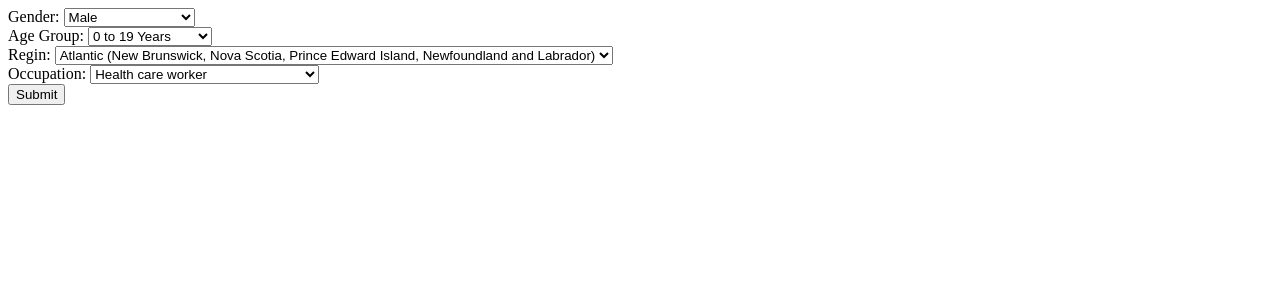
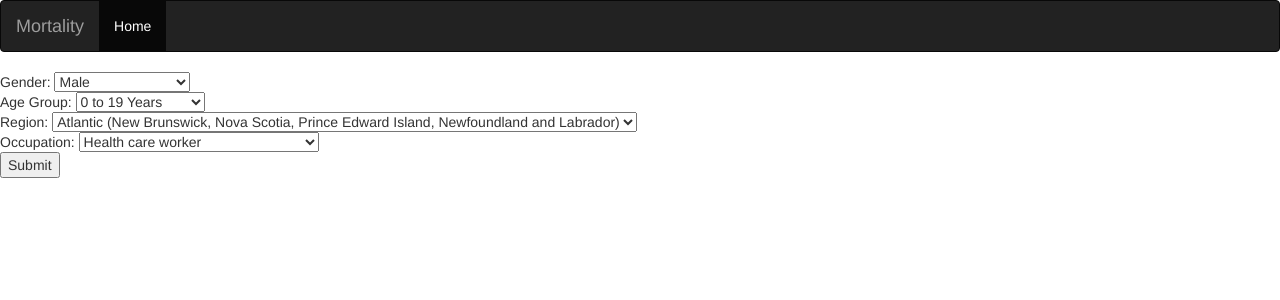
Before and after one commit to bhavika1996/Capstone_finalproject, a Django app: page /predict in a window 1280 px wide. Shown: the top 300 px of the page. Run offline with Django 3.2, Linux system fonts and the light colour scheme; parts of the project's set-up code (start-up, migrations or seed data) failed here and were passed over; some libraries are stand-ins or nearby versions.

Commit message:
Title name changed

```diff
--- a/mycapstone/templates/file.html
+++ b/mycapstone/templates/file.html
@@ -1,7 +1,7 @@
 <!DOCTYPE html>
 <html lang="en">
 <head>
-  <title>Bootstrap Example</title>
+  <title>File Upload</title>
   <meta charset="utf-8">
   <meta name="viewport" content="width=device-width, initial-scale=1">
   <link rel="stylesheet" href="https://maxcdn.bootstrapcdn.com/bootstrap/3.4.1/css/bootstrap.min.css">
--- a/mycapstone/templates/home.html
+++ b/mycapstone/templates/home.html
@@ -124,7 +124,7 @@
                   <h4 class="card-title">Check Mortality with Personal Data</h4>
                   <p class="card-text">You would be able to determine mortality by giving personal data.</p>
                   <p class="card-text"><small class="text-muted">All Representations are based on static dataset. Read more about the it.</small></p>
-                  <a href="upload" class="btn btn-info">Let's See</a>
+                  <a href="predict" class="btn btn-info">Let's See</a>
                 </div>
               </div>
           </div>
--- a/mycapstone/templates/predict.html
+++ b/mycapstone/templates/predict.html
@@ -1,6 +1,26 @@
 <html>
+    <head>
+        <title>File Upload</title>
+        <meta charset="utf-8">
+        <meta name="viewport" content="width=device-width, initial-scale=1">
+        <link rel="stylesheet" href="https://maxcdn.bootstrapcdn.com/bootstrap/3.4.1/css/bootstrap.min.css">
+        <script src="https://ajax.googleapis.com/ajax/libs/jquery/3.5.1/jquery.min.js"></script>
+        <script src="https://maxcdn.bootstrapcdn.com/bootstrap/3.4.1/js/bootstrap.min.js"></script>
+      </head>
 
 <body>
+
+
+    <nav class="navbar navbar-inverse">
+        <div class="container-fluid">
+          <div class="navbar-header">
+            <a class="navbar-brand" href="./">Mortality</a>
+          </div>
+          <ul class="nav navbar-nav">
+            <li class="active"><a href="./">Home</a></li>
+          </ul>
+        </div>
+      </nav>
     <form action="/predict_post" method="get">
         Gender:
         <select name="gender" id="gender">
@@ -24,7 +44,7 @@
             <option value="9">Not Sure</option>
         </select> <br />
 
-        Regin:
+        Region:
         <select name="region" id="region">
             <option value="1">Atlantic (New Brunswick, Nova Scotia, Prince Edward Island, Newfoundland and Labrador)</option>
             <option value="2">Quebec</option>
```
